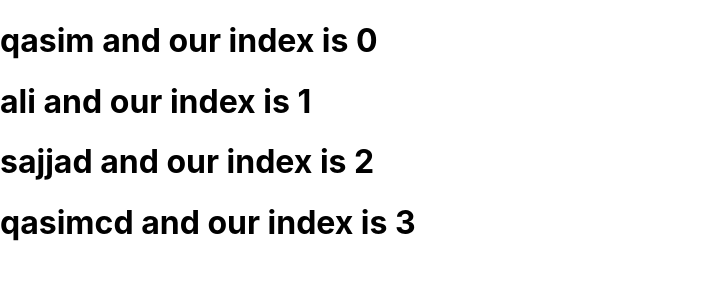
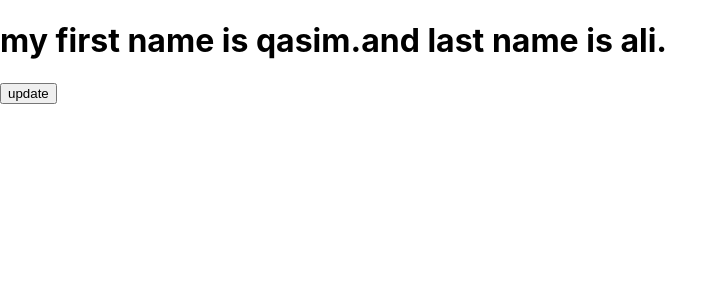
Before and after one commit to qasim-ali14/do-this, a React (Create React App) app in the folder my-app/: page / in a window 1280 px wide. Shown: the top 300 px of the page, without its empty margins (0-728 px from the left). Built offline with nearby package versions, Linux system fonts and the light colour scheme.

Commit message:
object with usestate

```diff
--- a/my-app/src/App.js
+++ b/my-app/src/App.js
@@ -1,24 +1,18 @@
-import React from 'react'
+import React, { useState } from 'react'
+
  function App() {
-  const app=['qasim','ali','sajjad','qasimcd'];//basiacallt map provide us the extension by the in
-  // which when we render value ut render in a seprate function after that this is all store in
-  // a new array.
-  const recive=app.map((value,index)=>
-  <h1 key={index}>{value} and our index is {index}</h1>//Keys are used by React to keep track of individual elements within a list.
-  //They help React understand which elements have been added, removed, or modified.i mean
-  //by this we can make code efficeint and time saving as it is in react javascript.
- );
+     const data={name:"qasim",lname:"ali"}
+  const [value,setvalues]=useState(data)
+ function update (){
+  setvalues({...value,name:"ali"})//we are facing the problem the one is update
+  // but other is not showing
+  //so we can use spread operator by this is we actually can create the copy
+  //of and when we change any thing it can over write there.
+ }
   return (
     <div>
-      {
-        recive
-      } <br></br>
-     {/* {
-      app[0]}
-      {app[1]}
-      {app[2]
-     } */}
-
+      <h1>my first name is {value.name}.and last name is {value.lname}.</h1>
+      <button onClick={update}>update</button>
     </div>
   )
 }
```
